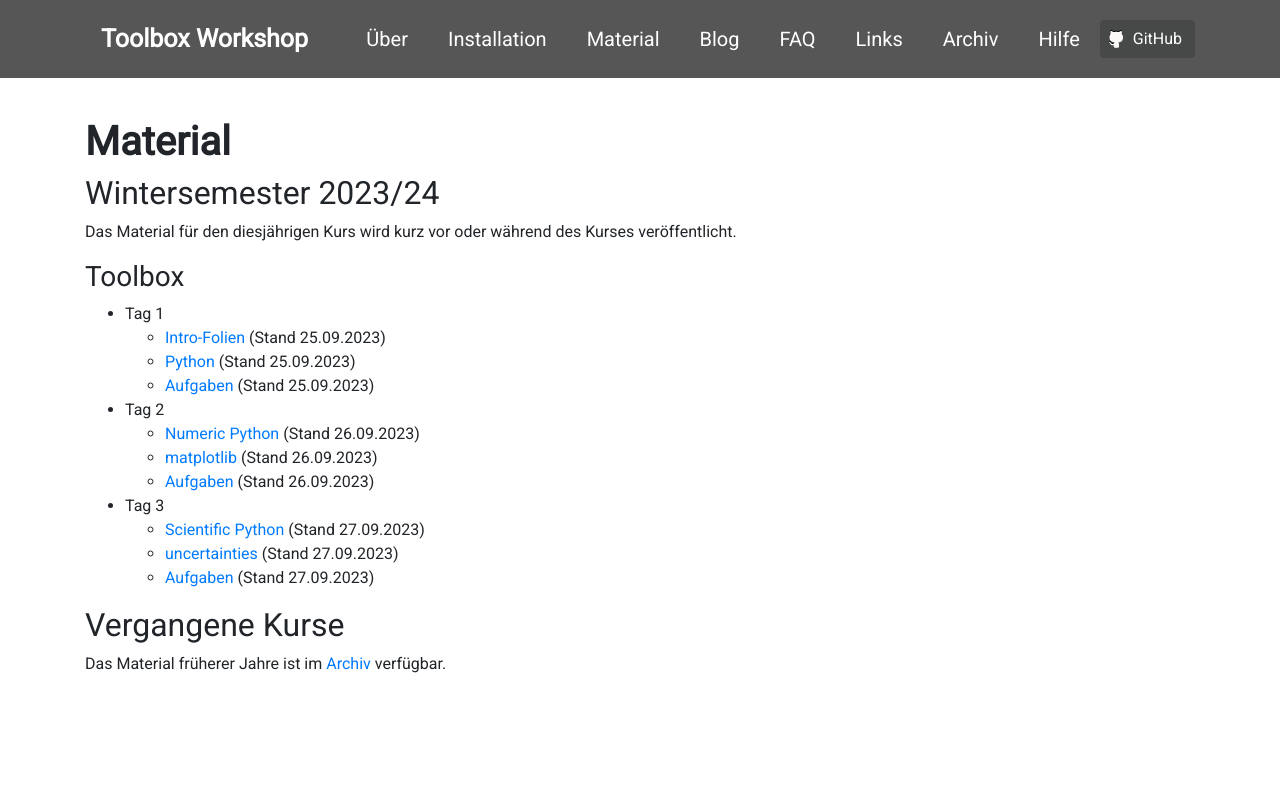
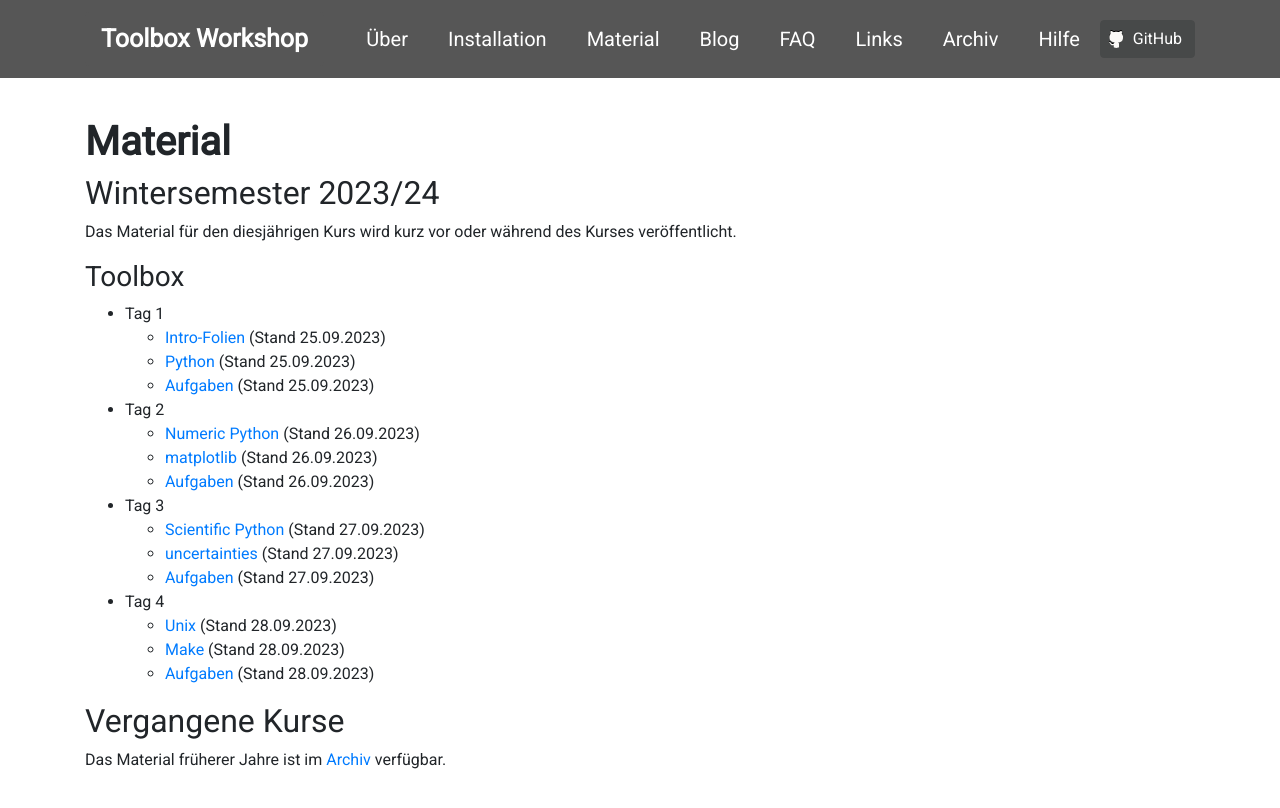
Before and after one commit to pep-dortmund/homepage-toolbox, a Jekyll site: the page built from notes.md, in a window 1280 px wide. Shown: the top 808 px of the page. Built offline with Jekyll 4.4.1, drawn with Linux system fonts in a browser that asks for light colours; nearby versions of some CDN libraries.

Commit message:
add material day 4

```diff
--- a/notes.md
+++ b/notes.md
@@ -22,12 +22,12 @@ Kurses veröffentlicht.
     - [Scientific Python](files/archive/2023/scientific-python.html) (Stand 27.09.2023)
     - [uncertainties](files/archive/2023/uncertainties.html) (Stand 27.09.2023)
     - [Aufgaben](files/archive/2023/exercises-toolbox-3.zip) (Stand 27.09.2023)
+- Tag 4
+    - [Unix](files/archive/2023/unix.pdf) (Stand 28.09.2023)
+    - [Make](files/archive/2023/make.pdf) (Stand 28.09.2023)
+    - [Aufgaben](files/archive/2023/exercises-toolbox-4.zip) (Stand 28.09.2023)
 
 <!--
-- Tag 4
-    - [Unix](files/archive/2022/unix.pdf) (Stand 29.09.2022)
-    - [Make](files/archive/2022/make.pdf) (Stand 29.09.2022)
-    - [Aufgaben](files/archive/2022/exercises-toolbox-4.zip) (Stand 29.09.2022)
 - Tag 5
     - [git](files/archive/2022/git.pdf) (Stand 30.09.2022)
     - [Aufgaben](files/archive/2022/exercises-toolbox-5.zip) (Stand 30.09.2022)
```
Also changed, not shown: 3 other files.
